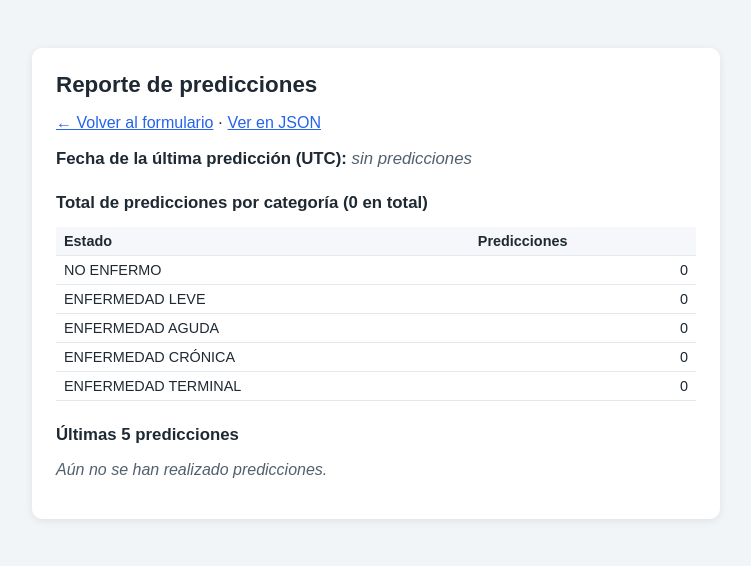
After one commit to paperllm468/prediccion_enfermedades-mlops-U2, a Flask app: page /reporte in a window 1280 px wide. The commit adds this page. Shown: the top 566 px of the page, without its empty margins (264-1015 px from the left). Run offline with Flask 3, Linux system fonts and the light colour scheme.

Commit message:
Agregar reporte de estadísticas de las predicciones (/estadisticas y /reporte)

```diff
--- a/servicio/app.py
+++ b/servicio/app.py
@@ -6,6 +6,8 @@ Rutas disponibles:
     GET/POST  /              Página web con formulario para el médico
     POST      /predecir      API JSON: recibe los 3 valores y retorna el estado
     GET       /modelo/info   Metadatos del modelo desplegado (versión, métricas)
+    GET       /estadisticas  Reporte JSON: total por categoría, últimas 5, fecha de la última
+    GET       /reporte       El mismo reporte en una página web para el médico
     GET       /salud         Health check (lo usa Docker)
 
 Uso local (desde la raíz del proyecto, después de entrenar):
@@ -16,10 +18,12 @@ En Docker se ejecuta con gunicorn (ver Dockerfile).
 from flask import Flask, jsonify, render_template, request
 
 from src import config
+from src.estadisticas import generar_reporte
 from src.prediccion import DatosInvalidosError, cargar_metadatos, cargar_modelo, predecir_con_detalle
 
 app = Flask(__name__)
 app.json.ensure_ascii = False  # Devolver tildes (ej. "CRÓNICA") sin escapar
+app.json.sort_keys = False     # Respetar el orden de los estados en las respuestas
 
 
 @app.route("/", methods=["GET", "POST"])
@@ -67,6 +71,24 @@ def info_modelo():
     return jsonify(cargar_metadatos())
 
 
+@app.route("/estadisticas", methods=["GET"])
+def estadisticas():
+    """Estadísticas de las predicciones realizadas (leídas de logs/predicciones.csv).
+
+    Respuesta: {"total_predicciones": 7,
+                "total_por_categoria": {"NO ENFERMO": 2, ...},
+                "ultimas_predicciones": [... 5 más recientes, la última primero ...],
+                "fecha_ultima_prediccion": "2026-11-15T01:10:00+00:00"}
+    """
+    return jsonify(generar_reporte())
+
+
+@app.route("/reporte", methods=["GET"])
+def reporte():
+    """Página web con las estadísticas de las predicciones."""
+    return render_template("reporte.html", reporte=generar_reporte())
+
+
 @app.route("/salud", methods=["GET"])
 def salud():
     """Health check: verifica que el modelo esté cargado."""
--- a/servicio/templates/index.html
+++ b/servicio/templates/index.html
@@ -63,6 +63,8 @@
       </div>
     {% endif %}
 
+    <p class="nota" style="margin-top:20px"><a href="/reporte">Ver reporte de predicciones realizadas</a></p>
+
     {% if error %}
       <div class="error"><strong>Error:</strong> {{ error }}</div>
     {% endif %}
--- /dev/null
+++ b/servicio/templates/reporte.html
@@ -0,0 +1,55 @@
+<!doctype html>
+<html lang="es">
+<head>
+  <meta charset="utf-8">
+  <meta name="viewport" content="width=device-width, initial-scale=1">
+  <title>Reporte de predicciones</title>
+  <style>
+    body { font-family: Arial, Helvetica, sans-serif; background: #f2f5f8; color: #1f2933; margin: 0; padding: 16px; }
+    .tarjeta { max-width: 640px; margin: 32px auto; background: #fff; border-radius: 10px; padding: 24px; box-shadow: 0 2px 8px rgba(0,0,0,.08); }
+    h1 { font-size: 1.4rem; margin-top: 0; }
+    h2 { font-size: 1.05rem; margin-top: 24px; }
+    table { width: 100%; border-collapse: collapse; font-size: .9rem; }
+    th, td { text-align: left; padding: 6px 8px; border-bottom: 1px solid #e4e7eb; }
+    th { background: #f5f7fa; }
+    td.num { text-align: right; }
+    .vacio { color: #52606d; font-style: italic; }
+    .destacado { font-size: 1.05rem; }
+    a { color: #2563eb; }
+    .tabla-scroll { overflow-x: auto; }
+  </style>
+</head>
+<body>
+  <div class="tarjeta">
+    <h1>Reporte de predicciones</h1>
+    <p><a href="/">&larr; Volver al formulario</a> · <a href="/estadisticas">Ver en JSON</a></p>
+
+    <p class="destacado"><strong>Fecha de la última predicción (UTC):</strong>
+      {% if reporte.fecha_ultima_prediccion %}{{ reporte.fecha_ultima_prediccion }}{% else %}<span class="vacio">sin predicciones</span>{% endif %}
+    </p>
+
+    <h2>Total de predicciones por categoría ({{ reporte.total_predicciones }} en total)</h2>
+    <table>
+      <tr><th>Estado</th><th>Predicciones</th></tr>
+      {% for estado, total in reporte.total_por_categoria.items() %}
+        <tr><td>{{ estado }}</td><td class="num">{{ total }}</td></tr>
+      {% endfor %}
+    </table>
+
+    <h2>Últimas 5 predicciones</h2>
+    {% if reporte.ultimas_predicciones %}
+      <div class="tabla-scroll">
+      <table>
+        <tr><th>Fecha (UTC)</th><th>Temp. (°C)</th><th>Días</th><th>Dolor</th><th>Estado</th></tr>
+        {% for p in reporte.ultimas_predicciones %}
+          <tr><td>{{ p.fecha_utc[:19] | replace('T', ' ') }}</td><td>{{ p.temperatura }}</td><td>{{ p.dias_sintomas }}</td>
+              <td>{{ p.intensidad_dolor }}</td><td>{{ p.estado }}</td></tr>
+        {% endfor %}
+      </table>
+      </div>
+    {% else %}
+      <p class="vacio">Aún no se han realizado predicciones.</p>
+    {% endif %}
+  </div>
+</body>
+</html>
--- /dev/null
+++ b/src/estadisticas.py
@@ -0,0 +1,62 @@
+"""
+estadisticas.py — Reporte de las predicciones realizadas
+--------------------------------------------------------
+Lee el log de monitoreo (logs/predicciones.csv), donde se exporta cada
+predicción hecha por el servicio, y construye el reporte que piden los médicos:
+
+    - Número total de predicciones por cada categoría (los 5 estados).
+    - Últimas 5 predicciones realizadas (la más reciente primero).
+    - Fecha de la última predicción.
+
+Si todavía no se ha hecho ninguna predicción, el reporte sale con los valores
+por defecto: conteos en 0, lista vacía y fecha None.
+
+Uso directo (desde la raíz del proyecto):
+    python -m src.estadisticas
+"""
+
+import csv
+import json
+from collections import Counter
+
+from src import config
+
+N_ULTIMAS = 5
+
+
+def leer_predicciones(ruta=None):
+    """Retorna la lista de predicciones registradas (una por fila del log)."""
+    ruta = ruta or config.RUTA_LOG_PREDICCIONES
+    if not ruta.exists():
+        return []
+    with open(ruta, newline="", encoding="utf-8") as f:
+        return list(csv.DictReader(f))
+
+
+def _formatear(fila):
+    """Convierte una fila del CSV (todo texto) a un diccionario con tipos correctos."""
+    return {
+        "fecha_utc": fila["fecha_utc"],
+        "temperatura": float(fila["temperatura"]),
+        "dias_sintomas": int(fila["dias_sintomas"]),
+        "intensidad_dolor": int(fila["intensidad_dolor"]),
+        "estado": fila["estado_predicho"],
+        "version_modelo": fila.get("version_modelo") or None,
+    }
+
+
+def generar_reporte(ruta=None):
+    """Construye el reporte de estadísticas de las predicciones realizadas."""
+    filas = leer_predicciones(ruta)
+    conteo = Counter(f["estado_predicho"] for f in filas)
+
+    return {
+        "total_predicciones": len(filas),
+        "total_por_categoria": {estado: conteo.get(estado, 0) for estado in config.ESTADOS},
+        "ultimas_predicciones": [_formatear(f) for f in reversed(filas[-N_ULTIMAS:])],
+        "fecha_ultima_prediccion": filas[-1]["fecha_utc"] if filas else None,
+    }
+
+
+if __name__ == "__main__":
+    print(json.dumps(generar_reporte(), indent=2, ensure_ascii=False))
```
Also changed, not shown: PRUEBAS.md (+3 -0 lines), README.md, 1 other file.
